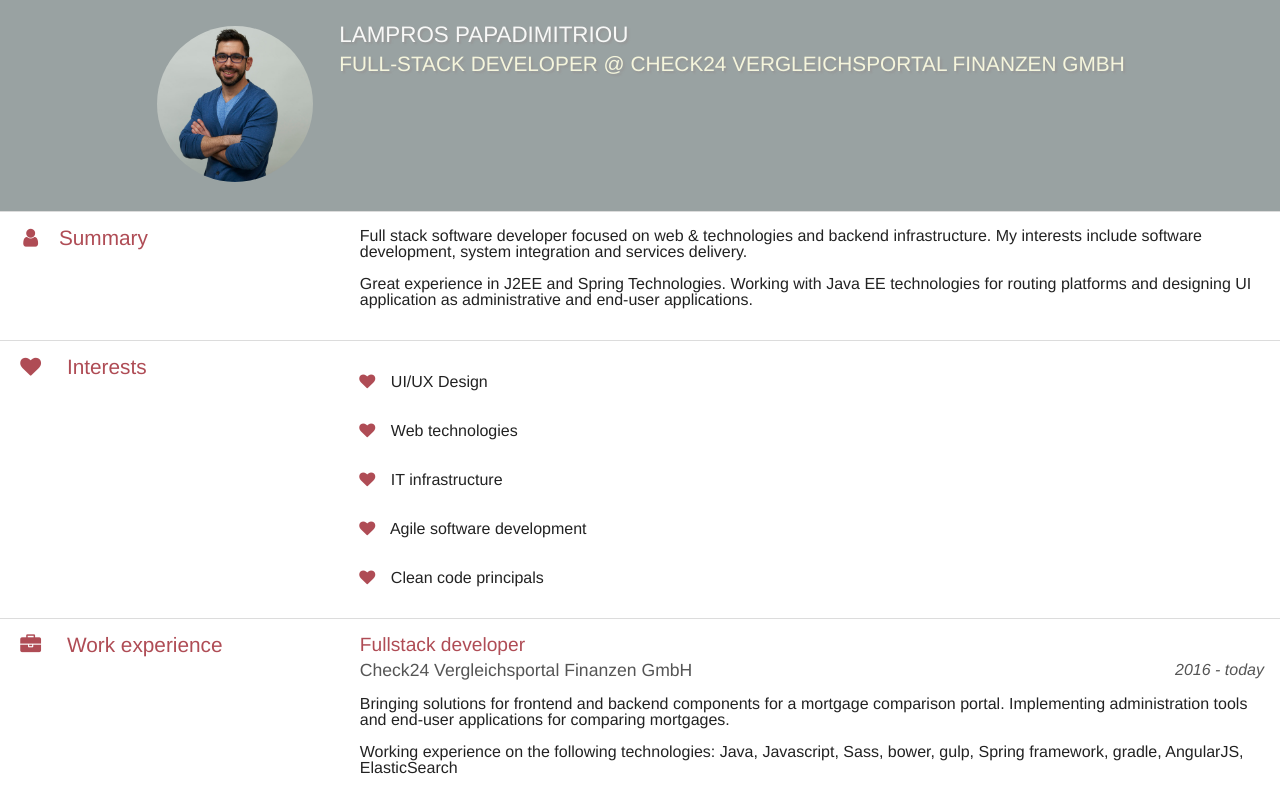
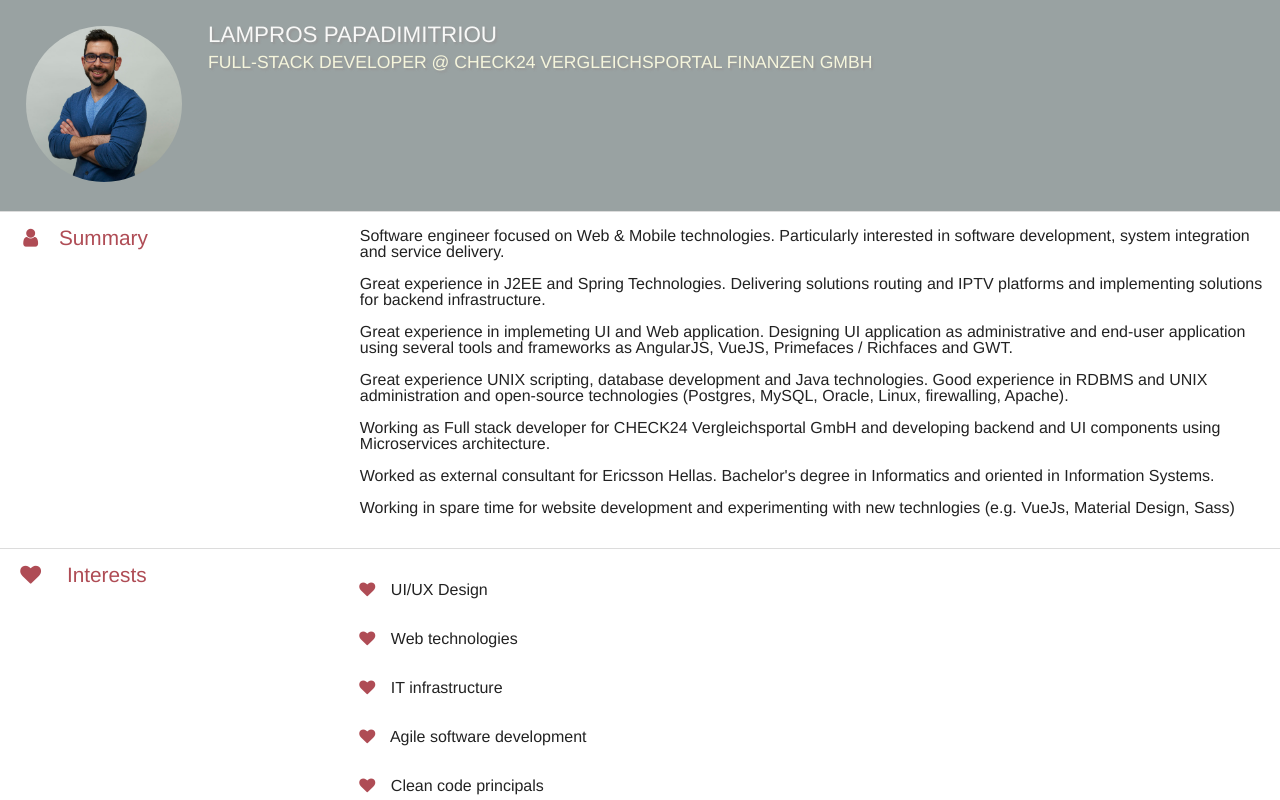
Before and after one commit to trelo-bifteki/www.trelobifteki.com, a Vue app: page /#/ in a window 1280 px wide. Shown: the top 800 px of the page. Built offline with nearby package versions, Linux system fonts and the light colour scheme.

Commit message:
adding BioSummary component

```diff
--- /dev/null
+++ b/src/components/BioSummary.vue
@@ -0,0 +1,52 @@
+<script>
+export default {
+  name: 'BioSummary',
+};
+</script>
+
+<template>
+  <article class="bio-summary">
+    <p>
+      Software engineer focused on Web &amp; Mobile technologies. Particularly interested
+      in software development, system integration and service delivery.
+    </p>
+    <p>
+      Great experience in J2EE and Spring Technologies. Delivering solutions routing and
+      IPTV platforms and implementing solutions for backend infrastructure.
+    </p>
+
+    <p>
+      Great experience in implemeting UI and Web application. Designing UI application as
+      administrative and end-user application using several tools and frameworks as
+      AngularJS, VueJS, Primefaces / Richfaces and GWT.
+    </p>
+
+    <p>
+      Great experience UNIX scripting, database development and Java technologies. Good
+      experience in RDBMS and UNIX administration and open-source technologies
+      (Postgres, MySQL, Oracle, Linux, firewalling, Apache).
+    </p>
+
+    <p>
+      Working as Full stack developer for CHECK24 Vergleichsportal GmbH and developing
+      backend and UI components using Microservices architecture.
+    </p>
+
+    <p>
+      Worked as external consultant for Ericsson Hellas. Bachelor's degree in Informatics and
+      oriented in Information Systems.
+    </p>
+
+    <p>
+      Working in spare time for website development and experimenting with new
+      technlogies (e.g. VueJs, Material Design, Sass)
+    </p>
+  </article>
+</template>
+
+<style scoped>
+  p {
+    margin-botom: 1rem;
+    margin-bottom: var(--space);
+  }
+</style>
--- a/src/components/CurriculumVitae.vue
+++ b/src/components/CurriculumVitae.vue
@@ -1,4 +1,5 @@
 <script>
+import BioSummary from './BioSummary';
 import JobItem from './JobItem';
 import SkillItem from './SkillItem';
 import EducationItem from './EducationItem';
@@ -6,6 +7,7 @@ import EducationItem from './EducationItem';
 export default {
   name: 'CurriculumVitae',
   components: {
+    BioSummary,
     EducationItem,
     SkillItem,
     JobItem,
@@ -70,16 +72,7 @@ export default {
         Summary
       </h2>
       <article class="route-cv__panel-container route-cv__panel-container--padding">
-        <p class="route-cv__summary-paragraph">
-          Full stack software developer focused on web &amp; technologies and
-          backend infrastructure. My interests include software development,
-          system integration and services delivery.
-        </p>
-        <p class="route-cv__summary-paragraph">
-          Great experience in J2EE and Spring Technologies. Working with Java EE  technologies
-          for routing platforms and designing UI application as administrative and end-user
-           applications.
-        </p>
+          <BioSummary></BioSummary>
       </article>
     </section>
 
@@ -151,7 +144,7 @@ export default {
   margin-bottom: var(--space);
   margin-left: auto;
   margin-right: auto;
-  max-width: 10rem;
+  width: 10rem;
   text-align: center;
 }
 
@@ -163,7 +156,7 @@ export default {
 
 .route-cv__current-job {
   color: beige;
-  font-size: var(--font-size-l);
+  font-size: var(--font-size-ml);
   margin-bottom: var(--space);
   text-shadow: 2px 2px 2px rgba(150, 150, 150, 1);
   text-transform: uppercase;
@@ -259,7 +252,7 @@ export default {
 }
 
 .route-cv__personal-information-container {
-  max-width: 70rem;
+  flex-grow: 1;
 }
 
 @media screen and (width >=768px)  {
@@ -286,6 +279,10 @@ export default {
     width: 75%;
   }
 
+  .route-cv__personal-information-container {
+    max-width: 70rem;
+  }
+
   .route-cv__avatar {
     max-width: 10rem;
   }
```
